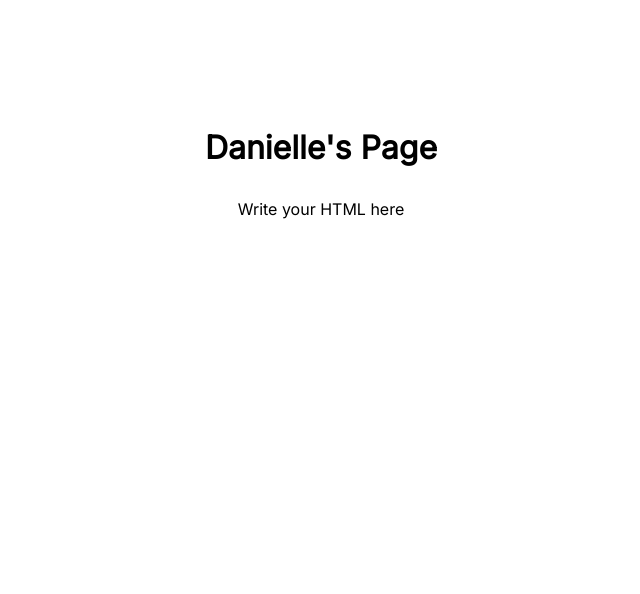
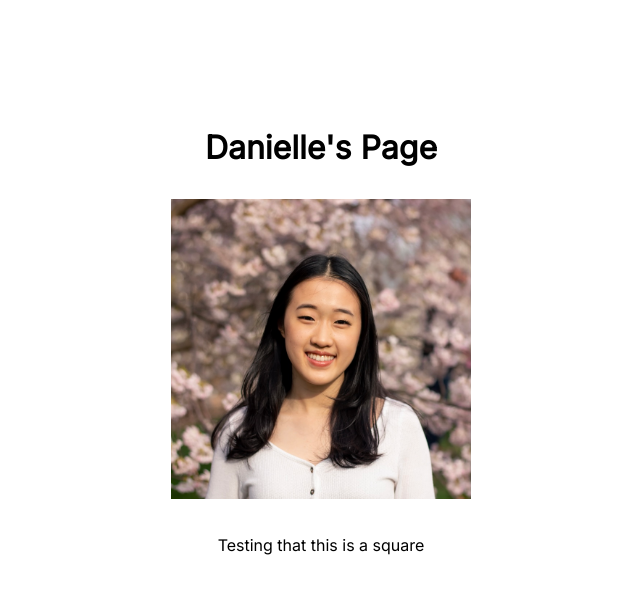
Before and after one commit to hack4impact-uiuc/academy-sandbox-fa21, a React (Create React App) app in the folder client/: page /danielle in a window 1280 px wide. Shown: the top 594 px of the page, without its empty margins (319-959 px from the left). Built offline with nearby package versions, Linux system fonts and the light colour scheme.

Commit message:
Fix image border issue (#11)

```diff
--- a/client/src/css/Home.css
+++ b/client/src/css/Home.css
@@ -25,6 +25,6 @@ td {
   padding: 2em;
 }
 
-img {
+.headshots {
   border-radius: 50%;
 }
--- a/client/src/pages/Danielle.jsx
+++ b/client/src/pages/Danielle.jsx
@@ -1,13 +1,23 @@
 // @flow
 import React from 'react';
 
+import danielle from '../utils/images/danielle_yang.PNG';
 import '../css/Danielle.css';
 
 function Danielle() {
   return (
     <>
       <h1>Danielle's Page</h1>
-      <p> Write your HTML here </p>
+      <p>
+        {' '}
+        <img
+          alt="danielle square"
+          src={danielle}
+          width={300}
+          height={300}
+        />{' '}
+      </p>
+      <p>Testing that this is a square</p>
     </>
   );
 }
--- a/client/src/pages/Home.jsx
+++ b/client/src/pages/Home.jsx
@@ -71,6 +71,7 @@ function Home() {
               {row.map((person) => (
                 <td key={person.name} style={{ textAlign: 'center' }}>
                   <img
+                    className="headshots"
                     alt={person.name}
                     src={person.image}
                     width="120"
```
